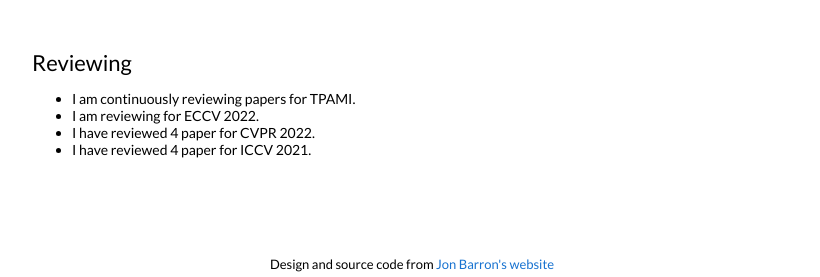
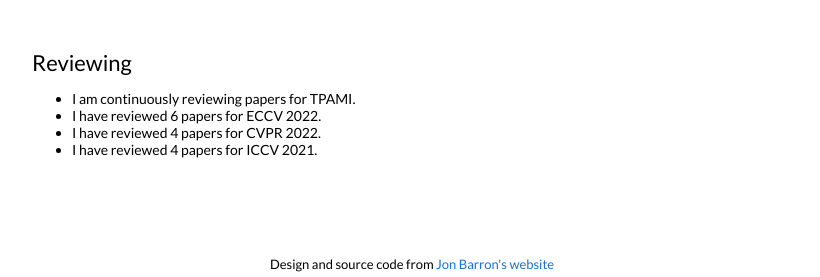
Before and after one commit to aelnouby/aelnouby.github.io, a Jekyll site: the page built from _posts/2022-05-5-omnimae.markdown, in a window 1280 px wide and 900 px high, scrolled down 2932 px. Shown: the part 620-897 px from the top of the window, without its empty margins (228-1048 px from the left). Built offline with Jekyll 4.4.1, drawn with Linux system fonts in a browser that asks for light colours.

Commit message:
Update default.html

```diff
--- a/_layouts/default.html
+++ b/_layouts/default.html
@@ -189,9 +189,9 @@
               <h2>Reviewing</h2>
                 <ul>
                   <li>I am continuously reviewing papers for TPAMI. </li>
-                  <li>I am reviewing for ECCV 2022. </li>
-                  <li>I have reviewed 4 paper for CVPR 2022. </li>
-                  <li>I have reviewed 4 paper for ICCV 2021. </li>
+                  <li>I have reviewed 6 papers for ECCV 2022. </li>
+                  <li>I have reviewed 4 papers for CVPR 2022. </li>
+                  <li>I have reviewed 4 papers for ICCV 2021. </li>
                 </ul>
             </td>
           </tr>
```
